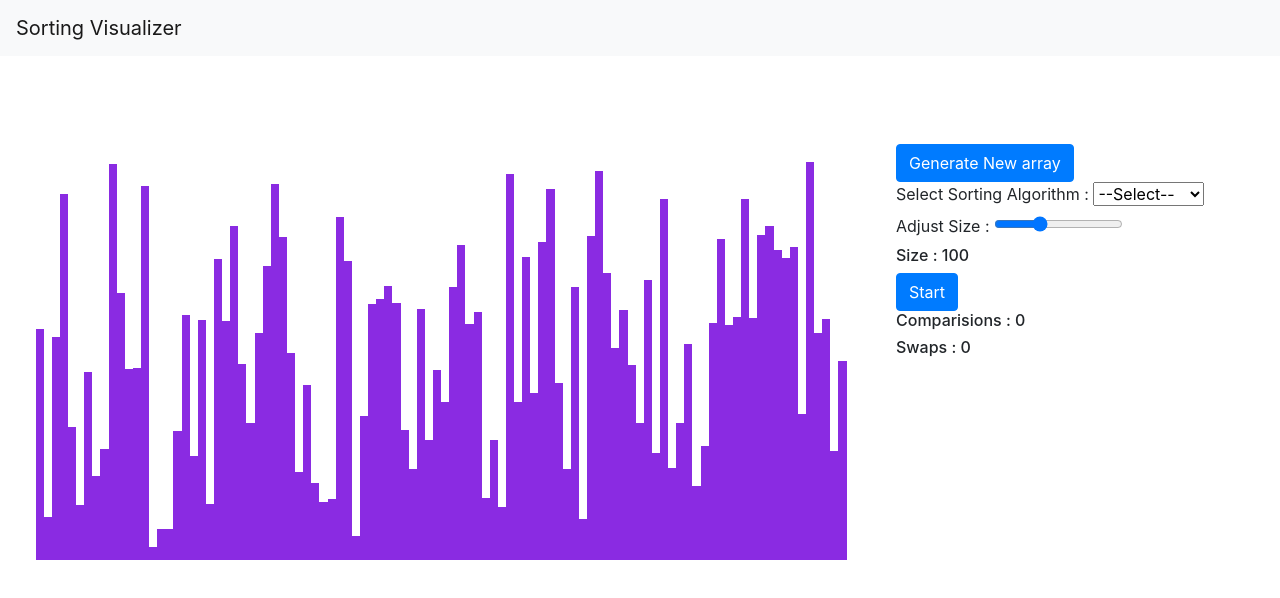
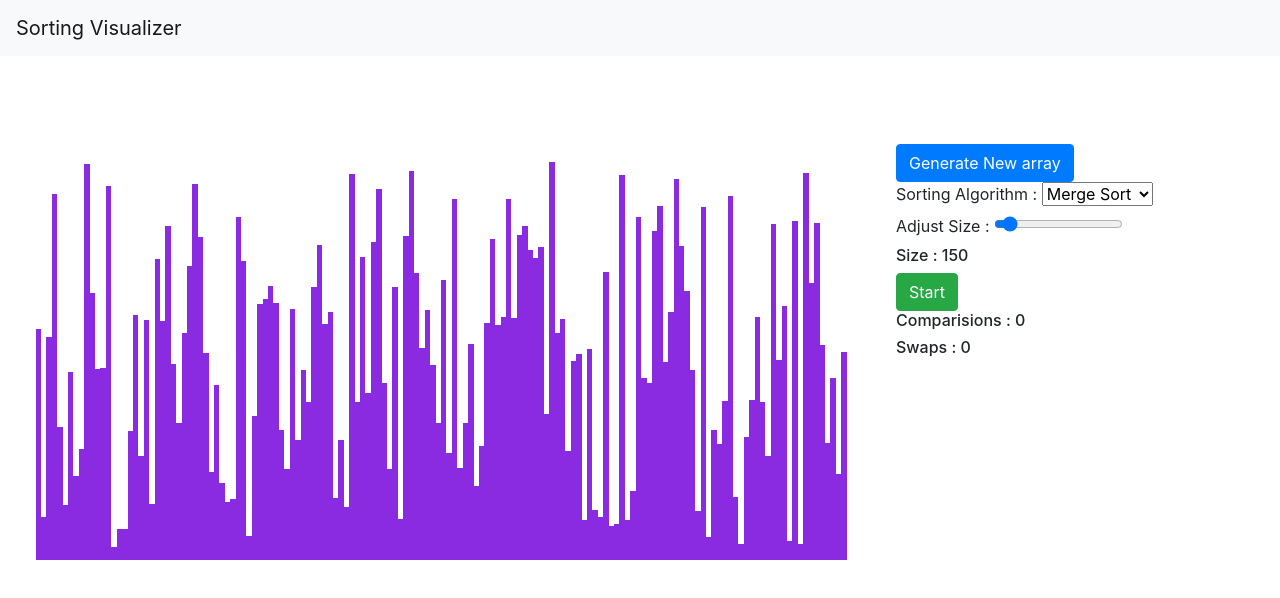
Before and after one commit to nitheesh-daram/Sorting-visualizer, a React (Create React App) app: page / in a window 1280 px wide. Shown: the top 598 px of the page. Built offline with nearby package versions, Linux system fonts and the light colour scheme; the HTML template or start-up script is replaced by a standard one.

Commit message:
removed unwanted errors

```diff
--- a/public/index.html
+++ b/public/index.html
@@ -28,17 +28,6 @@
   <!-- CSS only -->
   <link rel="stylesheet" href="https://stackpath.bootstrapcdn.com/bootstrap/4.5.2/css/bootstrap.min.css"
     integrity="sha384-JcKb8q3iqJ61gNV9KGb8thSsNjpSL0n8PARn9HuZOnIxN0hoP+VmmDGMN5t9UJ0Z" crossorigin="anonymous">
-
-  <!-- JS, Popper.js, and jQuery -->
-  <script src="https://code.jquery.com/jquery-3.5.1.slim.min.js"
-    integrity="sha384-DfXdz2htPH0lsSSs5nCTpuj/zy4C+OGpamoFVy38MVBnE+IbbVYUew+OrCXaRkfj" crossorigin="anonymous">
-  </script>
-  <script src="https://cdn.jsdelivr.net/npm/popper.js@1.16.1/dist/umd/popper.min.js"
-    integrity="sha384-9/reFTGAW83EW2RDu2S0VKaIzap3H66lZH81PoYlFhbGU+6BZp6G7niu735Sk7lN" crossorigin="anonymous">
-  </script>
-  <script src="https://stackpath.bootstrapcdn.com/bootstrap/4.5.2/js/bootstrap.min.js"
-    integrity="sha384-B4gt1jrGC7Jh4AgTPSdUtOBvfO8shuf57BaghqFfPlYxofvL8/KUEfYiJOMMV+rV" crossorigin="anonymous">
-  </script>
 </head>
 
 <body>
@@ -55,5 +44,14 @@
       To create a production bundle, use `npm run build` or `yarn build`.
     -->
 </body>
-
+<!-- JS, Popper.js, and jQuery -->
+<script src="https://code.jquery.com/jquery-3.5.1.slim.min.js"
+integrity="sha384-DfXdz2htPH0lsSSs5nCTpuj/zy4C+OGpamoFVy38MVBnE+IbbVYUew+OrCXaRkfj" crossorigin="anonymous">
+</script>
+<script src="https://cdn.jsdelivr.net/npm/popper.js@1.16.1/dist/umd/popper.min.js"
+integrity="sha384-9/reFTGAW83EW2RDu2S0VKaIzap3H66lZH81PoYlFhbGU+6BZp6G7niu735Sk7lN" crossorigin="anonymous">
+</script>
+<script src="https://stackpath.bootstrapcdn.com/bootstrap/4.5.2/js/bootstrap.min.js"
+integrity="sha384-B4gt1jrGC7Jh4AgTPSdUtOBvfO8shuf57BaghqFfPlYxofvL8/KUEfYiJOMMV+rV" crossorigin="anonymous">
+</script>
 </html>
--- a/src/components/Simulator/Simulator.css
+++ b/src/components/Simulator/Simulator.css
@@ -16,7 +16,7 @@
   height: 450px;
   padding-top: 5%;
 }
-.array-bar  {
+.array-bar,.array-bar1  {
   display: inline-block;
   background-color: blueviolet;
 }
--- a/src/components/Simulator/Simulator.js
+++ b/src/components/Simulator/Simulator.js
@@ -4,7 +4,7 @@ import { normalsort } from "../Algos/Algos";
 import { bubblesort } from "../Algos/Algos";
 import { mergesort } from "../Algos/Algos";
 // Animation speed
-let speed = 1;
+let speed = 10;
 
 export default class Simulator extends Component {
   constructor(props) {
@@ -41,6 +41,7 @@ export default class Simulator extends Component {
         arrayBars[comparison[1]].style.backgroundColor = "orange";
         arrayBars[comparison[0]].style.backgroundColor = "red";
         let comp = document.getElementById("comp");
+        // eslint-disable-next-line
         this.state.comparisions = this.state.comparisions + 1;
         comp.innerHTML = "Comparisions : " + this.state.comparisions;
       }, index * speed);
@@ -49,6 +50,7 @@ export default class Simulator extends Component {
         arrayBars[swap[1]].style.height = arrayBars[swap[0]].style.height;
         arrayBars[swap[0]].style.height = temp;
         if (swap[0] !== swap[1]) {
+          // eslint-disable-next-line
           this.state.swaps = this.state.swaps + 1;
           let comp = document.getElementById("swap");
           comp.innerHTML = "Swaps : " + this.state.swaps;
@@ -85,11 +87,13 @@ export default class Simulator extends Component {
           barOneStyle.backgroundColor = color;
           barTwoStyle.backgroundColor = color;
           let comp = document.getElementById("comp");
+          // eslint-disable-next-line
           this.state.comparisions = this.state.comparisions + 1;
           comp.innerHTML = "Comparisions : " + this.state.comparisions;
         }, i * speed);
       } else {
         setTimeout(() => {
+          // eslint-disable-next-line
           this.state.swaps = this.state.swaps + 1;
           let comp = document.getElementById("swap");
           comp.innerHTML = "Swaps : " + this.state.swaps;
@@ -103,7 +107,6 @@ export default class Simulator extends Component {
 
   start() {
     const algo = document.getElementById("algo").value;
-    console.log(algo);
     if (algo === "1") {
       this.normalsort();
     } else if (algo === "2") {
@@ -114,6 +117,7 @@ export default class Simulator extends Component {
       alert("select algo!");
     }
   }
+
   render() {
     const array = this.state.array;
     let f = 100 / array.length;
@@ -133,7 +137,6 @@ export default class Simulator extends Component {
               })}
             </div>
           </div>
-
           <div className="controls">
             <br />
             <button
@@ -143,9 +146,8 @@ export default class Simulator extends Component {
               Generate New array
             </button>{" "}
             <br />
-            <label>Select Sorting Algorithm : </label> <span></span>
-            <select id="algo" name="algo" classname="">
-              <option value="">--Select--</option>
+            <label>Sorting Algorithm : </label> <span></span>
+            <select id="algo" name="algo" defaultValue="3">
               <option value="1">Naive Sort</option>
               <option value="2">Bubble Sort</option>
               <option value="3">Merge Sort</option>
@@ -155,13 +157,13 @@ export default class Simulator extends Component {
             <input
               id="size"
               type="range"
-              min="50"
-              max="200"
-              defaultValue="100"
+              min="100"
+              max="800"
+              defaultValue="150"
               onChange={() => this.resetarray()}
             ></input>
             <h6 id="arraySize">Size : {this.state.array.length}</h6>
-            <button className="btn btn-primary" onClick={() => this.start()}>
+            <button className="btn btn-success" onClick={() => this.start()}>
               Start
             </button>
             <h6 id="comp">Comparisions : {this.state.comparisions}</h6>
@@ -176,11 +178,10 @@ export default class Simulator extends Component {
 function randomIntfromRange(min, max) {
   return Math.floor(Math.random() * (max - min) + min);
 }
-
+// eslint-disable-next-line
 function arraysareequal(jssorted, algosorted) {
   if (jssorted.length !== algosorted.length) return false;
   for (let index = 0; index < jssorted.length; index++) {
-    console.log(jssorted[index], algosorted[index]);
     if (jssorted[index] !== algosorted[index]) return false;
   }
   return true;
```
